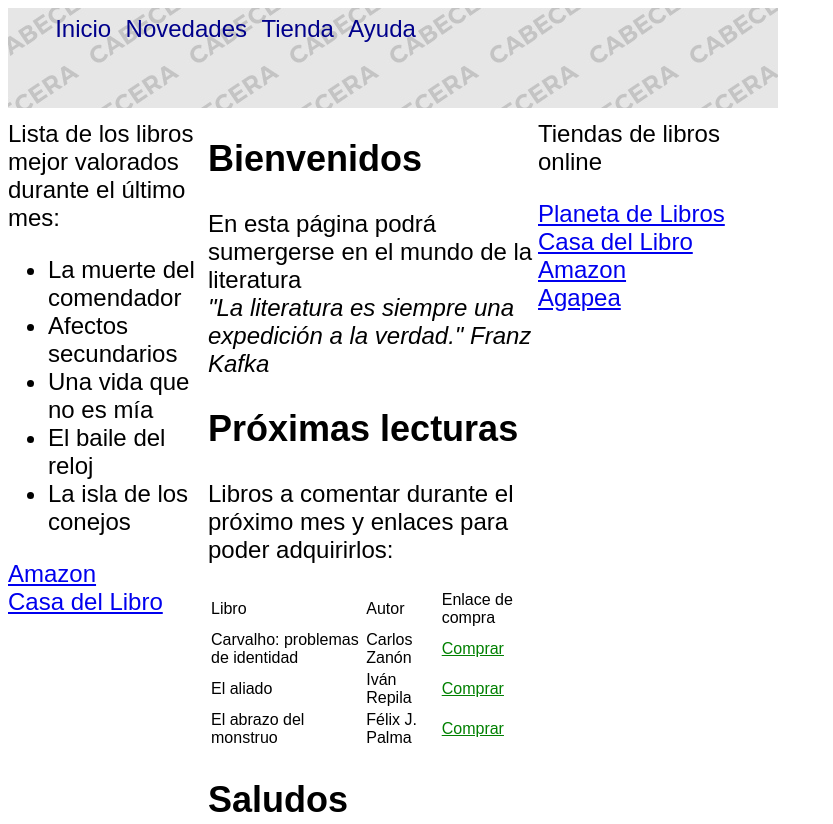
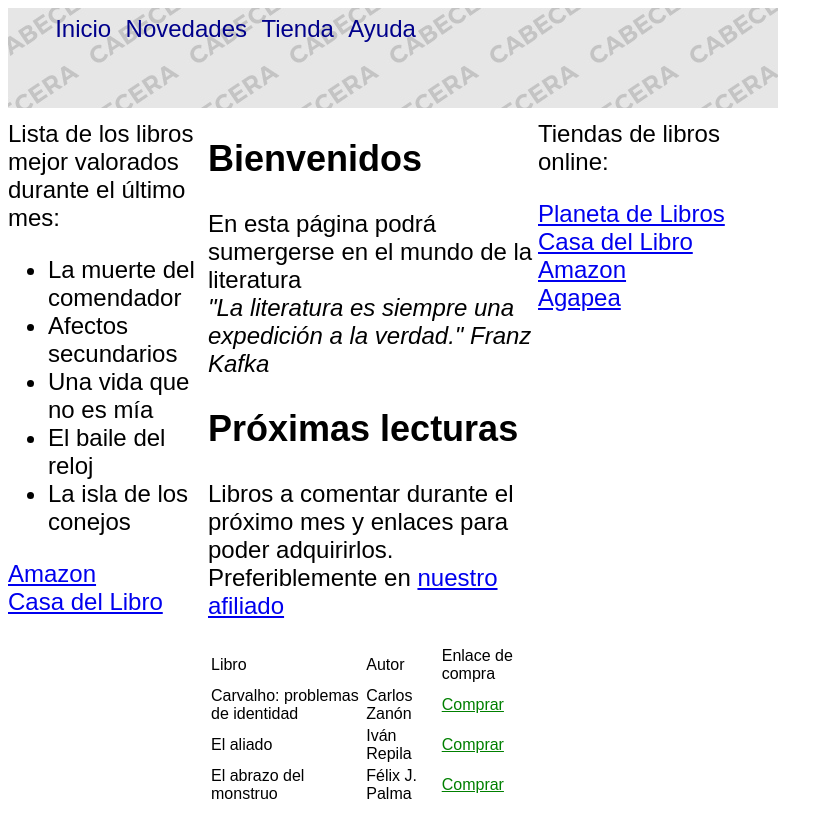
Before and after one commit to andrescna/USABILIDAD-CLUB-LECTURA, a plain HTML site: page index.html in a window 1280 px wide. Shown: the top 824 px of the page, without its empty margins (0-833 px from the left). Drawn offline with Linux system fonts and the light colour scheme.

Commit message:
arreglados enlaces

```diff
--- a/index.html
+++ b/index.html
@@ -41,7 +41,7 @@
                 </p>
 
                 <h2>Próximas lecturas</h2>
-                <p>Libros a comentar durante el próximo mes y enlaces para poder adquirirlos:</p>
+                <p>Libros a comentar durante el próximo mes y enlaces para poder adquirirlos. Preferiblemente en <a href="http://www.agapea.com">nuestro afiliado</a></p>
                 <table>
                      <tr>
                         <td>Libro</td>
@@ -72,7 +72,7 @@
         </div>
 
         <div class="column link-section">
-            <p>Tiendas de libros online</p>
+            <p>Tiendas de libros online:</p>
             <a href="http://www.planetadelibros.es">Planeta de Libros</a><br>
             <a href="http://www.casadellibro.es">Casa del Libro</a><br>
             <a href="http://www.amazon.es">Amazon</a> <br>
```
